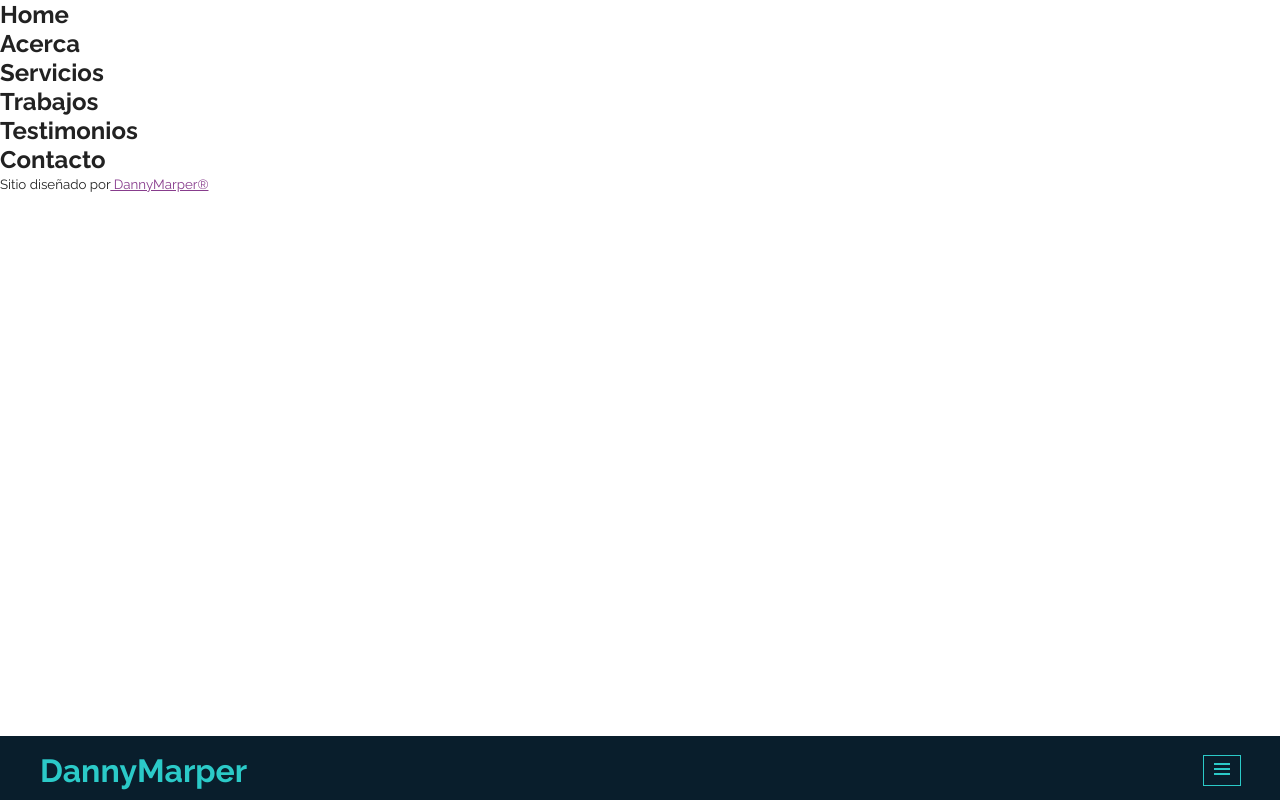
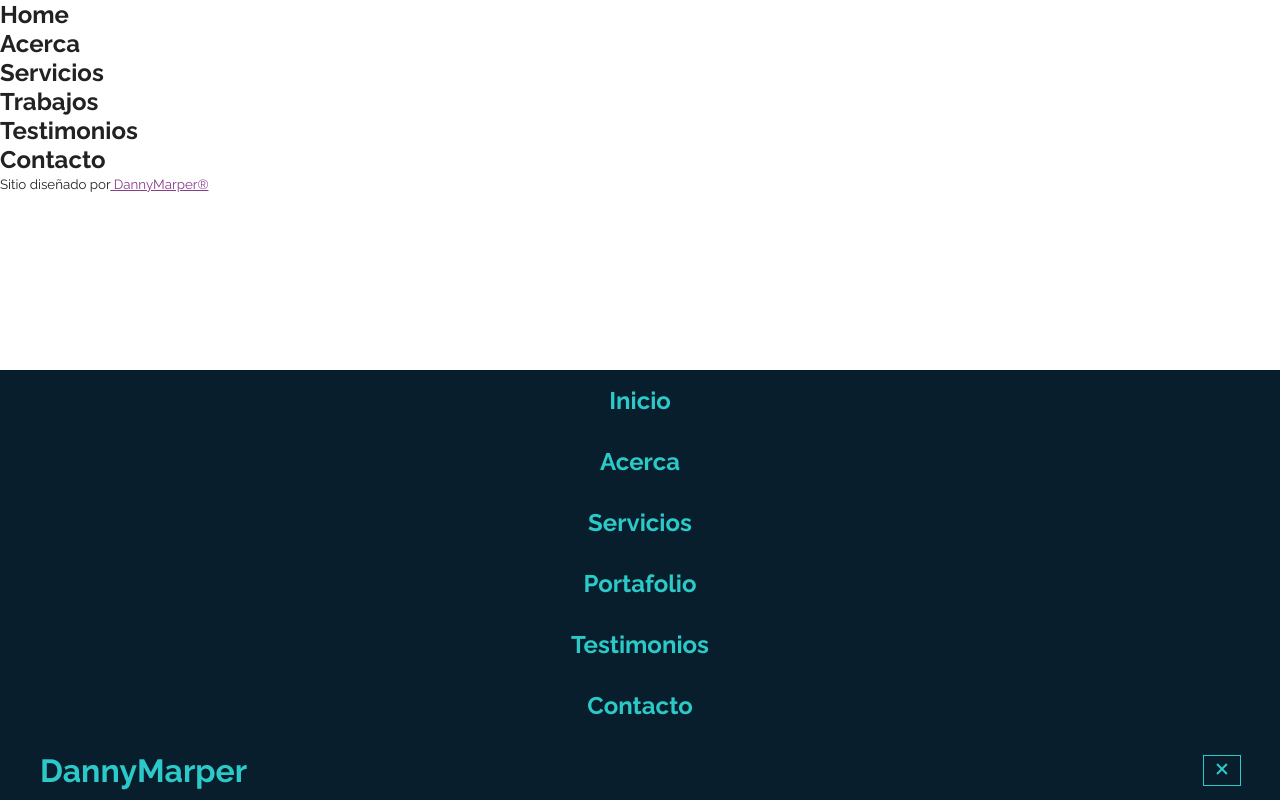
Before and after one commit to DanielNaosCode/Portafolio_CV, a plain HTML site: page index.html in a window 1280 px wide. Both pictures are taken after a click on the button 1222 px from the left and 770 px from the top of the page. Drawn offline with Linux system fonts and the light colour scheme.

Commit message:
menu script programación

```diff
--- a/index.html
+++ b/index.html
@@ -40,7 +40,7 @@
         </section>
     </header>
 
-<!-- es recomendado poner las id en español ya que el contenido de la página será en ese lenguaje y por lo general las id son las que se muestran en el link de la poagina -->
+    <!-- es recomendado poner las id en español ya que el contenido de la página será en ese lenguaje y por lo general las id son las que se muestran en el link de la poagina -->
     <section id="inicio" class="home">
         <h2>Home</h2>
     </section>
@@ -65,6 +65,7 @@
             </a></small>
         <!--  target_blank es para que se habra una pestaña nueva y rel noopener para no tener dependencias con la ventana que se abra a nivel de javascript-->
     </footer>
+    <script src="script.js"></script>
 </body>
 
 </html>
--- a/script.js
+++ b/script.js
@@ -0,0 +1,29 @@
+/* ***************** Menu ******************* */
+/* tecnica funciones anonimas auto ejecutables (se puede volver a usar en otro proyecto sin problemas)*/
+
+/* el objeto document se pasa por la variable d */
+((d) => {
+    /* abrir y cerrar el menu */
+    const $btnMenu = d.querySelector(".menu-btn"), /* se selecciona el boton menu mediante su clase */
+        $menu = d.querySelector(".menu"); /* se selecciona el menu mediante su clase */
+
+    /* programacion al evento click */
+    $btnMenu.addEventListener("click", (e) => {
+        $btnMenu.firstElementChild.classList.toggle("none"); /* al primer elemento hijo le intercambie la clase none */
+        $btnMenu.lastElementChild.classList.toggle("none"); /* al ultimo elemento hijo le intercambie la clase none */
+        /* entonces cuando de click al btn-menu al primer hijo como no tiene clase none se la agrega y como el segundo hijo si tiene la clase none entonces se la quita, pricticamente se cambian de activo a incativo al momento de dar click al btn-menu
+        */
+
+        $menu.classList.toggle("is-active"); /* al menu tambien se le intercambia la clase is-active para que oculte o muestre la opacidad del menú */
+    });
+
+    /* tecnica de delegación de eventos */
+    /* programacion al evento click */
+    d.addEventListener("click", e => {
+        if (!e.target.matches(".menu a")) return false; /* si el elemento que origino el clic no es un enlace que esta dentro del menu entonces retorna falso, pero si si lo es entonces... */
+        $btnMenu.firstElementChild.classList.remove("none"); /* al primer elemento quitale la clase none */
+        $btnMenu.lastElementChild.classList.add("none"); /* al ultimo elemento agregale la clase none */
+        $menu.classList.remove("is-active"); /* y al menu remuevele la is-active entonces solo quedaria la clase .menu y se elimina la clase .is-active*/
+
+    });
+})(document);
--- a/styles/sass/components/_Menu.scss
+++ b/styles/sass/components/_Menu.scss
@@ -25,8 +25,8 @@
     /* opacidad en 0 entonces lo eslemntos ahi estan pero no se ven */
     pointer-events: none;
     /* como los elementos ahi siguen funcionando aunque no se vean se utiliza "pointer-events:none" para que aunque se aplasten los elemntos sin verlos, estos no tengan ningun efecto*/
-    transition: opacity .5 ease;
-    /* 0.5 de aceleracion del efecto */
+    transition: opacity .5s ease;
+    /* 0.5 segundos y se acelerara al principio del efecto */
 }
 
 /* el menu se activa de la siguiente manera */
```
Also changed, not shown: styles/style.css.
